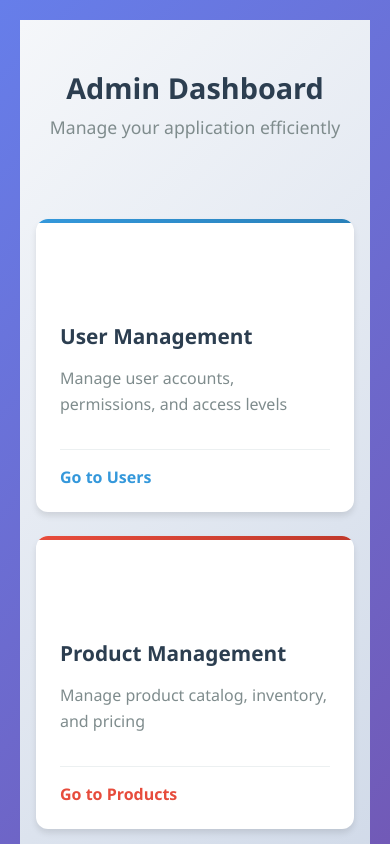
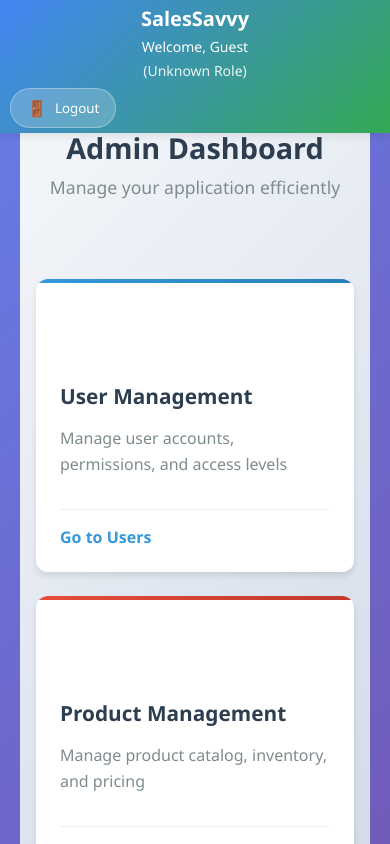
Before and after one commit to RoHiT-devloper/sales_savvy, a React (Vite) app: page /admin in a window 390 px wide. Shown: the top 844 px of the page. Built offline with nearby package versions, Linux system fonts and the light colour scheme.

Commit message:
Add header component with user info and logout functionality

```diff
--- a/src/App.jsx
+++ b/src/App.jsx
@@ -13,13 +13,19 @@
 import Product_Manager from './admin/Product_Manager';
 import Admin_home from './admin/Admin_Home';
 import Delete_User from './user/Delete_User';
+import Header from './header/header';
 import './App.css';
 import User_Management from './user/User_Management';
 import CartPage from './cart/CartPage';
 
 function App() {
+
   return (
     <div className="app">
+      {/* Show header on all pages except Welcome, SignIn, and SignUp */}
+      {!['/', '/signin', '/signup'].includes(window.location.pathname) && <Header />}
+
+      <div className="app-content">
       <Routes>
         <Route path="/" element={<Welcome />} />
         <Route path="/signin" element={<Sign_in />} />
@@ -28,6 +34,7 @@
         <Route path="/addProduct" element={<Add_Product />} />
         <Route path="/deleteProduct" element={<Delete_Product />} />
         <Route path="/searchProduct" element={<Search_Product />} />
+
         <Route path="/updateProduct" element={<Update_Product />} />
         <Route path="/show-users" element={<View_User />} />
         <Route path="/productManager" element={<Product_Manager />} />
@@ -39,6 +46,7 @@
         <Route path="*" element={<Navigate to="/" replace />} />
       </Routes>
     </div>
+    </div>
   );
 }
 
--- a/src/admin/Admin_Home.css
+++ b/src/admin/Admin_Home.css
@@ -232,4 +232,9 @@
     .admin-card-icon {
         font-size: 2.5rem;
     }
+}/* In each page's CSS file, add: */
+.page-container {
+  padding: 20px;
+  margin-top: 60px; /* Height of the header */
+  min-height: calc(100vh - 60px);
 }
--- a/src/admin/Product_Manager.css
+++ b/src/admin/Product_Manager.css
@@ -54,3 +54,9 @@
   color: #ffffff;
   border-color: #2b6cb0;
 }
+/* In each page's CSS file, add: */
+.page-container {
+  padding: 20px;
+  margin-top: 60px; /* Height of the header */
+  min-height: calc(100vh - 60px);
+}
--- a/src/app.css
+++ b/src/app.css
@@ -18,3 +18,19 @@
   min-height: 100vh;
   padding: 20px;
 }
+/* App.css */
+.app {
+  min-height: 100vh;
+  display: flex;
+  flex-direction: column;
+}
+
+.app-content {
+  flex: 1;
+  padding-top: 60px; /* Height of the header */
+}
+
+/* For pages that don't have the header */
+.no-header .app-content {
+  padding-top: 0;
+}
--- a/src/cart/CartIcon.css
+++ b/src/cart/CartIcon.css
@@ -62,3 +62,10 @@
     font-size: 10px;
   }
 }
+
+/* In each page's CSS file, add: */
+.page-container {
+  padding: 20px;
+  margin-top: 60px; /* Height of the header */
+  min-height: calc(100vh - 60px);
+}
--- a/src/cart/CartPage.css
+++ b/src/cart/CartPage.css
@@ -272,3 +272,10 @@
     margin-right: 15px;
   }
 }
+
+/* In each page's CSS file, add: */
+.page-container {
+  padding: 20px;
+  margin-top: 60px; /* Height of the header */
+  min-height: calc(100vh - 60px);
+}
--- a/src/customer_page/CustomerPage.css
+++ b/src/customer_page/CustomerPage.css
@@ -262,3 +262,10 @@
   font-size: 1.2em;
   color: #666;
 }
+
+/* In each page's CSS file, add: */
+.page-container {
+  padding: 20px;
+  margin-top: 60px; /* Height of the header */
+  min-height: calc(100vh - 60px);
+}
--- /dev/null
+++ b/src/header/Header.css
@@ -0,0 +1,113 @@
+.app-header {
+  position: fixed;
+  top: 0;
+  left: 0;
+  right: 0;
+  height: 60px;
+  background: linear-gradient(135deg, #4285f4 0%, #34a853 100%);
+  color: white;
+  box-shadow: 0 2px 10px rgba(0, 0, 0, 0.1);
+  z-index: 1000;
+  padding: 0 20px;
+}
+
+.header-content {
+  display: flex;
+  justify-content: space-between;
+  align-items: center;
+  height: 100%;
+  max-width: 1200px;
+  margin: 0 auto;
+}
+
+.header-left .app-title {
+  margin: 0;
+  font-size: 24px;
+  font-weight: bold;
+  color: white;
+}
+
+.header-center {
+  display: flex;
+  flex-direction: column;
+  align-items: center;
+}
+
+.welcome-text {
+  font-size: 16px;
+  font-weight: 500;
+}
+
+.user-role {
+  font-size: 12px;
+  opacity: 0.9;
+  text-transform: capitalize;
+}
+
+.logout-btn {
+  display: flex;
+  align-items: center;
+  gap: 8px;
+  background-color: rgba(255, 255, 255, 0.2);
+  color: white;
+  border: 1px solid rgba(255, 255, 255, 0.3);
+  padding: 8px 16px;
+  border-radius: 20px;
+  cursor: pointer;
+  transition: all 0.3s ease;
+  font-weight: 500;
+}
+
+.logout-btn:hover {
+  background-color: rgba(255, 255, 255, 0.3);
+  transform: translateY(-2px);
+}
+
+.logout-icon {
+  font-size: 16px;
+}
+
+/* Responsive design */
+@media (max-width: 768px) {
+  .app-header {
+    padding: 0 10px;
+  }
+
+  .header-content {
+    flex-direction: column;
+    justify-content: center;
+    gap: 5px;
+    padding: 5px 0;
+  }
+
+  .header-left, .header-center, .header-right {
+    width: 100%;
+    text-align: center;
+  }
+
+  .header-left .app-title {
+    font-size: 20px;
+  }
+
+  .header-center {
+    flex-direction: row;
+    justify-content: center;
+    gap: 8px;
+  }
+
+  .welcome-text, .user-role {
+    font-size: 14px;
+  }
+}
+
+@media (max-width: 480px) {
+  .app-header {
+    height: auto;
+    min-height: 60px;
+  }
+
+  .header-center {
+    flex-direction: column;
+    gap: 2px;
+  }
+}
--- /dev/null
+++ b/src/header/Header.jsx
@@ -0,0 +1,48 @@
+import React from 'react';
+import { useNavigate } from 'react-router-dom';
+import './Header.css';
+
+const Header = () => {
+  const navigate = useNavigate();
+
+  // Get user info from localStorage
+  const username = localStorage.getItem('username');
+  const role = localStorage.getItem('role');
+
+  const handleLogout = () => {
+    // Clear user data from localStorage
+    localStorage.removeItem('username');
+    localStorage.removeItem('role');
+
+    // Redirect to welcome page
+    navigate('/');
+  };
+
+  return (
+    <header className="app-header">
+      <div className="header-content">
+        <div className="header-left">
+          <h1 className="app-title">SalesSavvy</h1>
+        </div>
+
+        <div className="header-center">
+          <span className="welcome-text">
+            Welcome, {username || 'Guest'}
+          </span>
+          <span className="user-role">
+            ({role || 'Unknown Role'})
+          </span>
+        </div>
+
+        <div className="header-right">
+          <button onClick={handleLogout} className="logout-btn">
+            <span className="logout-icon">🚪</span>
+            Logout
+          </button>
+        </div>
+      </div>
+    </header>
+  );
+};
+
+export default Header;
```
